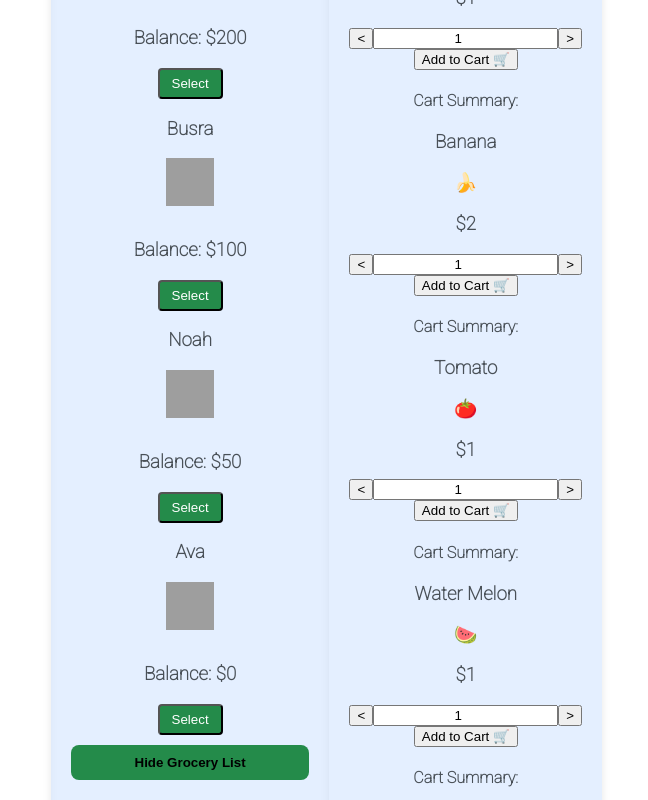
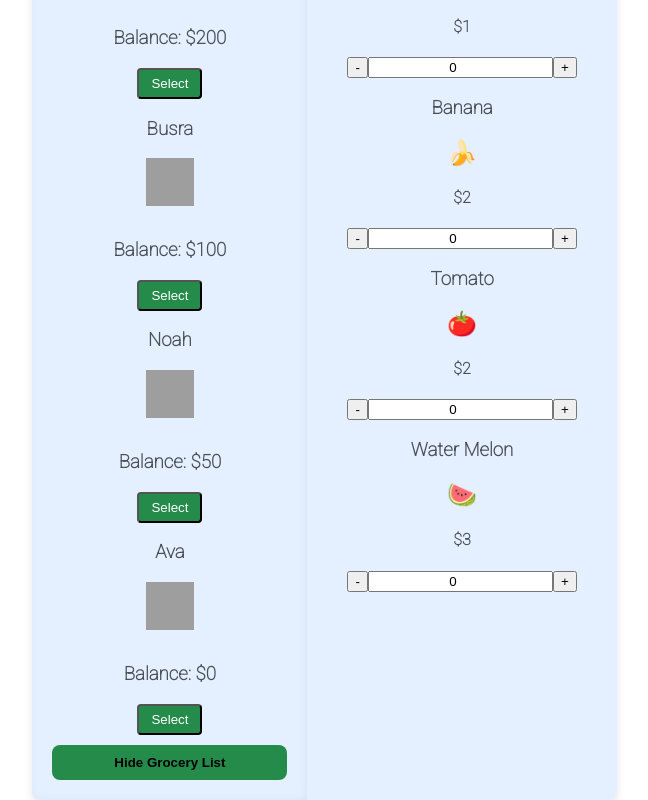
Before and after one commit to byunn90/CartHaven-Emporium, a React (Create React App) app in the folder my-shopping-cart/: page / in a window 1280 px wide. Both pictures are taken after a click on the button "Show Grocery List". Shown: the part 141-941 px from the top of the page, without its empty margins (283-931 px from the left). Built offline with nearby package versions, Linux system fonts and the light colour scheme; grey boxes are pictures that could not be loaded.

Commit message:
fruits quantity button increment an decreament working

```diff
--- a/my-shopping-cart/src/App.js
+++ b/my-shopping-cart/src/App.js
@@ -44,13 +44,13 @@ const initialFruits = [
   {
     id: 3,
     fruit: "Tomato",
-    price: 1,
+    price: 2,
     fruitImage: "🍅",
   },
   {
     id: 4,
     fruit: "Water Melon",
-    price: 1,
+    price: 3,
     fruitImage: "🍉",
   },
 ];
@@ -60,6 +60,7 @@ export default function App() {
   const [groceryList, setGroceryList] = useState(initialFruits);
   const [showGroceryList, setShowGroceryList] = useState(false);
   const [selectPerson, setSelectedPerson] = useState(null);
+  const [fruitQuantity, setFruitQuantity] = useState(0);
 
   function handleShowGroceryList() {
     setShowGroceryList((prevShowGroceryList) => !prevShowGroceryList);
@@ -94,8 +95,11 @@ export default function App() {
       {showGroceryList && (
         <div className="grocery-list">
           <ShowGrocerys
+            fruitQuantity={fruitQuantity}
+            setFruitQuantity={setFruitQuantity}
             groceryList={groceryList}
             selectedPerson={selectPerson}
+            customer={customer}
           />
         </div>
       )}
@@ -117,9 +121,9 @@ function ShowListPeople({ customer, onSelect, selectedPerson }) {
     </div>
   );
 }
-function Person({ customer, onSelect, selectedPerson }) {
+function Person({ customer, onSelect, setSelectedPerson }) {
   // Check if this customer is the selected one
-  const isSelected = selectedPerson?.id === customer.id;
+  const isSelected = setSelectedPerson?.id === customer.id;
 
   return (
     <div className={`person-container ${isSelected ? "selected" : ""}`}>
@@ -134,95 +138,38 @@ function Person({ customer, onSelect, selectedPerson }) {
     </div>
   );
 }
-function ListGrocerys({ groceryList }) {
-  const [fruitQuainty, setFruitQuaintity] = useState(1);
-  const [cart, setCart] = useState({});
+function ShowGrocerys({
+  groceryList,
+  selectedPerson,
+  fruitQuantity,
+  setFruitQuantity,
+}) {
+  function IncreaseQuantity(fruitId) {
+    setFruitQuantity((prevQuantities) => ({
+      ...prevQuantities,
+      [fruitId]: (prevQuantities[fruitId] || 0) + 1,
+    }));
+  }
 
-  const increaseQuantityFruit = () => {
-    setFruitQuaintity((prevQuantity) => prevQuantity + 1);
-  };
-
-  const decreaseQuantityFruit = () => {
-    setFruitQuaintity((prevQuantity) => Math.max(1, prevQuantity - 1));
-  };
-
-  const handleQuantityChange = (event) => {
-    const newValue = parseInt(event.target.value, 10);
-    if (!isNaN(newValue) && newValue > 0) {
-      setFruitQuaintity(newValue);
-    }
-  };
-
-  const addToCart = () => {
-    const newItem = {
-      ...groceryList,
-      quantity: fruitQuainty,
-      totalPrice: groceryList.price * fruitQuainty,
-    };
-    setCart((prevCart) => {
-      // If the item already exists, update its quantity and totalPrice
-      if (prevCart[groceryList.id]) {
-        const updatedItem = {
-          ...newItem,
-          quantity: prevCart[groceryList.id].quantity + newItem.quantity,
-          totalPrice: prevCart[groceryList.id].totalPrice + newItem.totalPrice,
-        };
-        return { ...prevCart, [groceryList.id]: updatedItem };
-      }
-      // If the item is new, add it directly
-      return { ...prevCart, [groceryList.id]: newItem };
-    });
-    // Optionally reset quantity after adding to cart
-    setFruitQuaintity(1);
-  };
+  function DecreaseQuantity(fruitId) {
+    setFruitQuantity((prevQuantities) => ({
+      ...prevQuantities,
+      [fruitId]: Math.max(0, (prevQuantities[fruitId] || 0) - 1),
+    }));
+  }
 
   return (
-    <div className="form-split-bill">
-      <label>
-        <h3>{groceryList.fruit}</h3>
-        <h3>{groceryList.fruitImage}</h3>
-        <h3>${groceryList.price * fruitQuainty}</h3>
-
-        <div className="quantity-container">
-          <button className="quantity-button" onClick={decreaseQuantityFruit}>
-            {"<"}
-          </button>
-          <input
-            className="interchange"
-            type="number"
-            value={fruitQuainty}
-            onChange={handleQuantityChange}
-          />
-          <button className="quantity-button" onClick={increaseQuantityFruit}>
-            {">"}
-          </button>
-        </div>
-        <button onClick={addToCart}>Add to Cart 🛒</button>
-      </label>
-
-      {/* For demonstration: Displaying a summary of the cart */}
-      <div className="cart-summary">
-        <h4>Cart Summary:</h4>
-        {Object.values(cart).map((item) => (
-          <div key={item.id}>
-            {item.fruit} - Quantity: {item.quantity}, Total: $
-            {item.totalPrice.toFixed(2)}
+    <div className="grocery-list">
+      {groceryList.map((item) => (
+        <div key={item.id}>
+          <h3>{item.fruit}</h3>
+          <h2>{item.fruitImage}</h2>
+          <h4>${item.price}</h4>
+          <div className="fruitQuantity">
+            <button onClick={() => DecreaseQuantity(item.id)}>-</button>
+            <input type="number" value={fruitQuantity[item.id] || 0} readOnly />
+            <button onClick={() => IncreaseQuantity(item.id)}>+</button>
           </div>
-        ))}
-      </div>
-    </div>
-  );
-}
-function ShowGrocerys({ groceryList }) {
-  return (
-    <div>
-      {groceryList.map((groceryItem) => (
-        <div key={groceryItem.id}>
-          <ListGrocerys
-            groceryList={groceryItem}
-            fruitQuainty={1} // Assuming starting quantity
-            setFruitQuaintity={() => {}} // Assuming function for demonstration
-          />
         </div>
       ))}
     </div>
--- a/my-shopping-cart/src/index.css
+++ b/my-shopping-cart/src/index.css
@@ -137,3 +137,8 @@ body {
 .quantity-container {
   display: flex;
 }
+.fruitQuantity,
+input {
+  display: flex;
+  text-align: center;
+}
```
